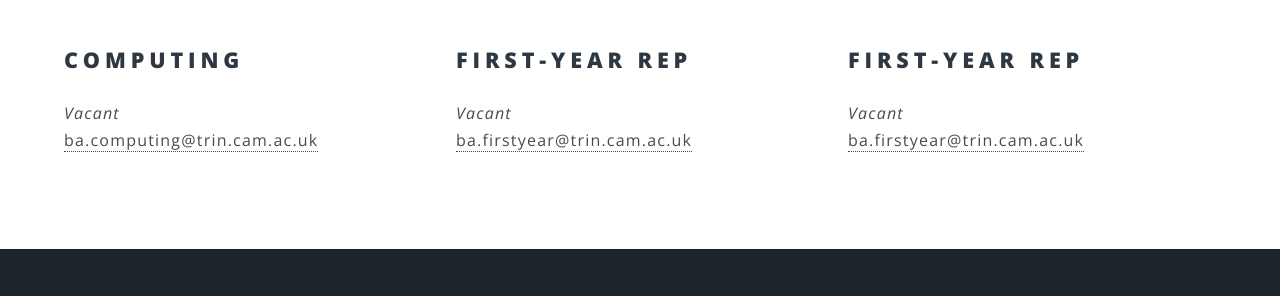
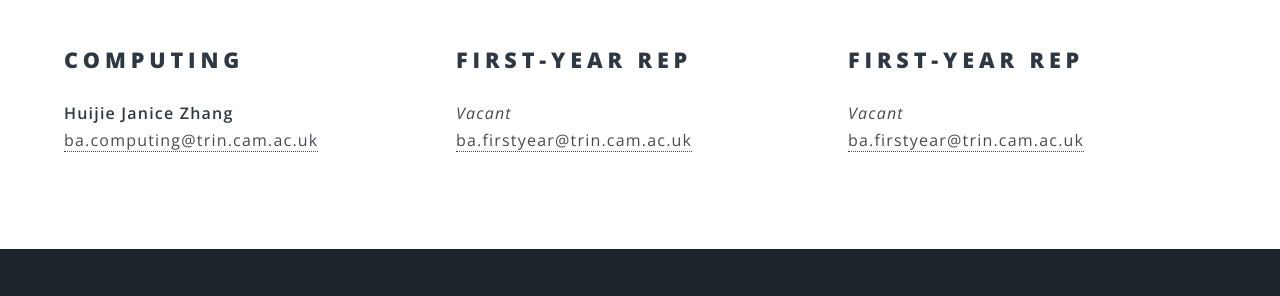
Before and after one commit to TrinityBASociety/trinitybasociety.github.io, a Jekyll site: the page built from committee/index.html, in a window 1280 px wide and 900 px high, scrolled down 1573 px. Shown: the part 399-695 px from the top of the window. Built offline with Jekyll 4.4.1, drawn with Linux system fonts in a browser that asks for light colours.

Commit message:
Just adding my name to the computing officer position :)

```diff
--- a/committee/index.html
+++ b/committee/index.html
@@ -106,7 +106,7 @@
 	<div class="4u 12u$(medium)">
 			<div class="image"><img src="/images/committee/Portrait_placeholder.jpg" alt="" /></div><div class="content">
 				<h2>Computing</h2>
-				<i>Vacant</i>
+				<b>Huijie Janice Zhang</b>
 				<p><a href="mailto:ba.computing@trin.cam.ac.uk">ba.computing@trin.cam.ac.uk</a></p>
 			</div>
 	</div>
```
